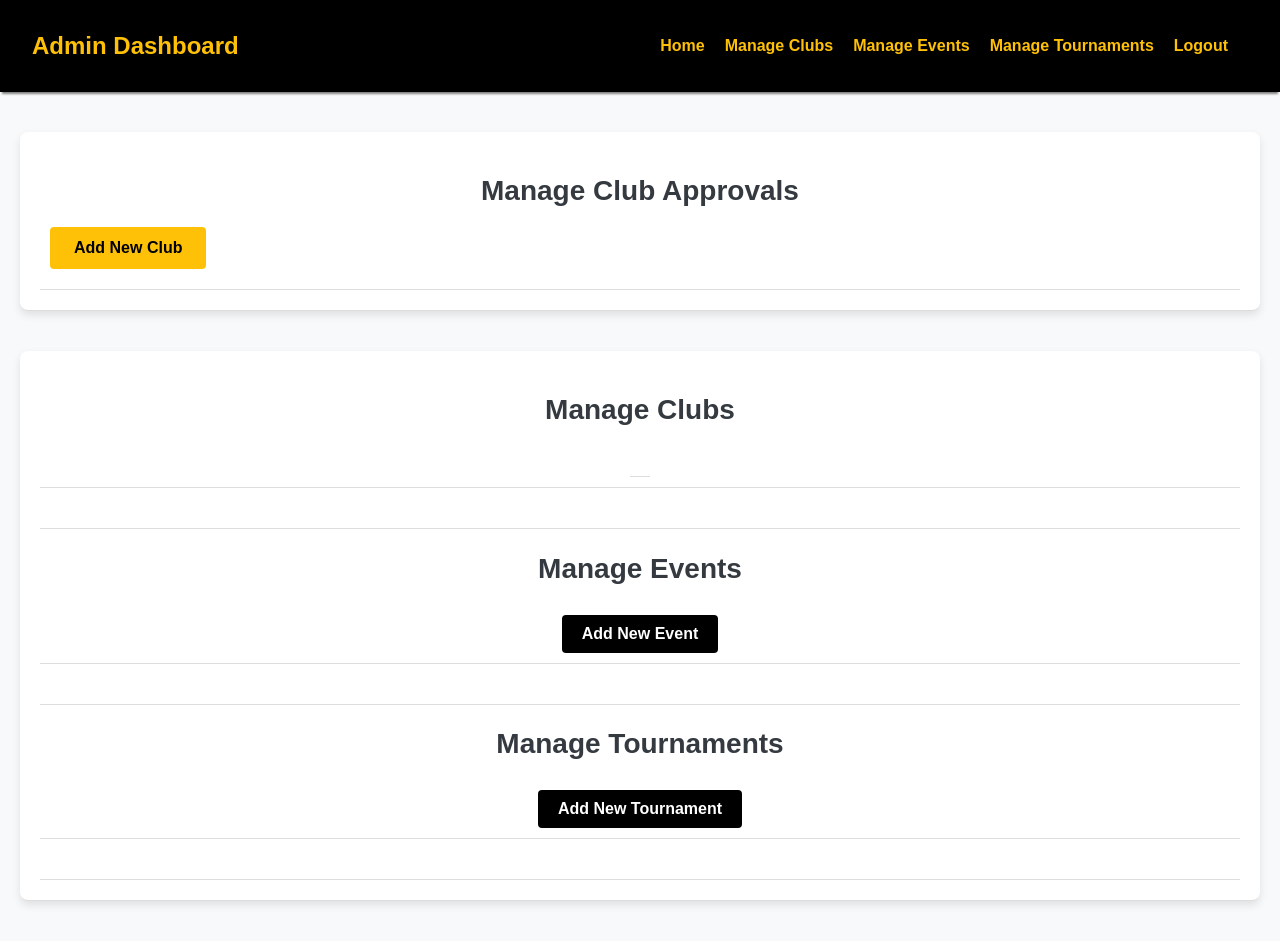
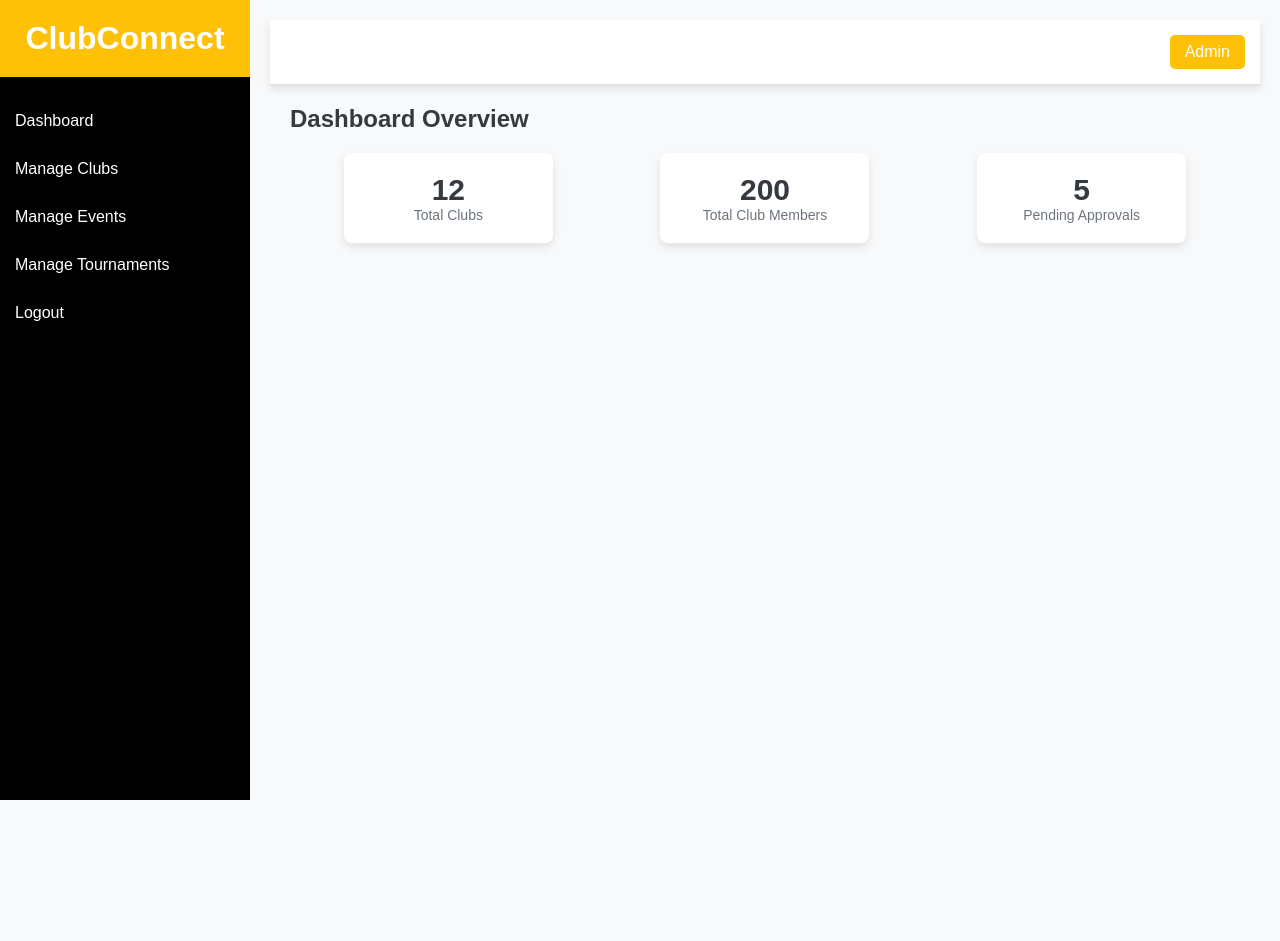
Before and after one commit to pranotivarpe/ClubConnect, a PHP site: page /Admin-dashboard.html in a window 1280 px wide. After the commit the page ends 800 px from the top, so only its background shows below. Run offline with PHP 8.4, Linux system fonts and the light colour scheme.

Commit message:
admin-file changes

```diff
--- a/Admin-dashboard.html
+++ b/Admin-dashboard.html
@@ -7,42 +7,45 @@
     <link rel="stylesheet" href="styles/admin-dashboard.css" />
   </head>
   <body>
-    <nav class="navbar">
-      <h1>Admin Dashboard</h1>
+    <div class="sidebar">
+      <div class="sidebar-header">
+        <h1>ClubConnect</h1>
+      </div>
       <ul>
-        <li><a href="#">Home</a></li>
-        <li><a href="#">Manage Clubs</a></li>
-        <li><a href="#">Manage Events</a></li>
-        <li><a href="#">Manage Tournaments</a></li>
+        <li><a href="#">Dashboard</a></li>
+        <li><a href="manage-clubs.html">Manage Clubs</a></li>
+        <li><a href="manage-events.html">Manage Events</a></li>
+        <li><a href="manage-tournaments.html">Manage Tournaments</a></li>
         <li><a href="admin-login.html">Logout</a></li>
       </ul>
-    </nav>
-
-    <div class="container">
-      <h2>Manage Club Approvals</h2>
-      <button onclick="addClub()">Add New Club</button>
-      <div id="club-approval-section"></div>
     </div>
 
-    <div class="container">
-      <h2>Manage Clubs</h2>
-      <div class="button-container">
-        <div onclick="viewAllClubs()"></div>
-      </div>
-      <div id="club-section"></div>
+    <div class="main-content">
+      <nav class="topbar">
+        <div class="profile">Admin</div>
+      </nav>
 
-      <h2>Manage Events</h2>
-      <div class="button-container">
-        <button onclick="addEvent()">Add New Event</button>
-      </div>
-      <div id="event-section"></div>
+      <div class="dashboard-content">
+        <h2>Dashboard Overview</h2>
 
-      <h2>Manage Tournaments</h2>
-      <div class="button-container">
-        <button onclick="addTournament()">Add New Tournament</button>
-      </div>
-      <div id="tournament-section"></div>
-    </div>
+        <!-- Overview stats section -->
+        <div class="stats">
+          <div class="stat-box">
+            <h3 id="total-clubs">0</h3>
+            <p>Total Clubs</p>
+          </div>
+          <div class="stat-box">
+            <h3 id="total-members">0</h3>
+            <p>Total Club Members</p>
+          </div>
+          <div class="stat-box">
+            <h3 id="pending-approvals">0</h3>
+            <p>Pending Approvals</p>
+          </div>
+
+        </div>
+
+
 
     <script src="js/admin-dashboard.js"></script>
   </body>
--- a/styles/admin-dashboard.css
+++ b/styles/admin-dashboard.css
@@ -1,203 +1,145 @@
-body {
-  font-family: Arial, sans-serif;
-  background-color: #f8f9fa;
+/* General Reset */
+* {
   margin: 0;
   padding: 0;
+  box-sizing: border-box;
+  font-family: Arial, sans-serif;
 }
 
-.navbar {
+/* Sidebar Styles */
+.sidebar {
+  width: 250px;
+  height: 100vh;
   background-color: #000;
-  color: #ffc107;
-  padding: 2rem;
-  display: flex;
-  justify-content: space-between;
-  align-items: center;
-  box-shadow: 0 4px 2px -2px gray;
+  position: fixed;
+  color: white;
 }
 
-.navbar h1 {
-  font-size: 24px;
-  margin: 0;
+.sidebar-header {
+  padding: 20px;
+  text-align: center;
+  background-color: #ffc107;
 }
 
-.navbar ul {
-  list-style-type: none;
-  margin: 0;
-  padding: 0;
-  display: flex;
+.sidebar ul {
+  list-style: none;
+  padding: 20px 0;
 }
 
-.navbar ul li {
-  margin-right: 20px;
+.sidebar ul li {
+  padding: 15px;
+  text-align: left;
 }
 
-.navbar ul li a {
-  color: #ffc107;
+.sidebar ul li a {
+  color: #fff;
   text-decoration: none;
-  font-weight: bold;
-  transition: color 0.3s;
+  font-size: 16px;
 }
 
-.navbar ul li a:hover {
-  color: #fff;
+.sidebar ul li a:hover {
+  padding-left: 10px;
+  display: block;
 }
 
-.container {
-  max-width: 1200px;
-  margin: 40px auto;
+/* Main Content */
+.main-content {
+  margin-left: 250px;
   padding: 20px;
+  background-color: #f8f9fa;
+  min-height: 100vh;
+}
+
+.topbar {
+  display: flex;
+  justify-content: flex-end;
   background-color: #fff;
+  padding: 15px;
+  border-bottom: 1px solid #ddd;
   box-shadow: 0 4px 8px rgba(0, 0, 0, 0.1);
-  border-radius: 8px;
+}
+
+.profile {
+  background-color: #ffc107;
+  color: white;
+  padding: 8px 15px;
+  border-radius: 5px;
+}
+
+.dashboard-content {
+  padding: 20px;
 }
 
 h2 {
-  color: #343a40;
-  font-size: 28px;
-  margin-bottom: 20px;
-  text-align: center;
-}
-
-button {
-  display: inline-block; /* Changed to inline-block for horizontal alignment */
-  padding: 12px 24px;
-  background-color: #ffc107;
-  color: #000;
-  font-size: 16px;
-  font-weight: bold;
-  border: none;
-  border-radius: 4px;
-  cursor: pointer;
-  transition: background-color 0.3s;
-  margin: 0 10px; /* Margin for spacing between buttons */
-}
-
-button:hover {
-  background-color: #ffae00;
-}
-
-#club-section,
-#event-section,
-#tournament-section {
-  margin-top: 20px;
-  text-align: center;
-}
-
-.item-container {
-  margin-bottom: 15px;
-}
-
-.item-content {
-  display: flex;
-  align-items: center;
-  justify-content: space-between;
-  border: 1px solid #ccc;
-  padding: 10px;
-  border-radius: 5px;
-  background-color: #f9f9f9;
-}
-
-.item-content h3 {
-  flex: 1;
-  margin: 0;
-  padding-right: 20px;
-  font-size: 22px;
+  font-size: 24px;
   color: #343a40;
 }
 
-div {
-  padding: 10px;
+.stats {
+  display: flex;
+  justify-content: space-around;
+  margin: 20px 0;
+}
+
+.stat-box {
+  width: 22%;
+  background-color: #fff;
+  text-align: center;
+  padding: 20px;
+  border-radius: 8px;
+  box-shadow: 0 4px 8px rgba(0, 0, 0, 0.1);
+}
+
+.stat-box h3 {
+  font-size: 30px;
+  color: #343a40;
+}
+
+.stat-box p {
+  font-size: 14px;
+  color: #6c757d;
+}
+
+/* Table Section */
+.table-section {
+  background-color: #fff;
+  padding: 20px;
+  border-radius: 8px;
+  box-shadow: 0 4px 8px rgba(0, 0, 0, 0.1);
+}
+
+table {
+  width: 100%;
+  border-collapse: collapse;
+  margin-top: 10px;
+}
+
+th,
+td {
+  padding: 12px;
+  text-align: left;
   border-bottom: 1px solid #ddd;
 }
 
-.button-container {
-  display: flex;
-  justify-content: center;
-  align-items: center;
-  margin-top: 20px;
+th {
+  background-color: #f1f1f1;
 }
 
-.button-container button {
-  padding: 10px 20px;
-  background-color: #000;
-  color: #fff;
-  border-radius: 4px;
-  border: none;
-  cursor: pointer;
-  font-size: 16px;
+.status {
+  padding: 5px 10px;
+  border-radius: 20px;
+  color: white;
+  font-size: 12px;
 }
 
-.button-container button:hover {
-  background-color: #555;
+.status.active {
+  background-color: #28a745;
 }
 
-/* Additional styles for edit and delete buttons */
-.edit-btn {
-  background-color: #28a745; /* Green for Edit */
-  margin-left: 10px; /* Space between buttons */
+.status.pending {
+  background-color: #ffc107;
 }
 
-.edit-btn:hover {
-  background-color: #218838; /* Darker green on hover */
+.status.failed {
+  background-color: #dc3545;
 }
-
-.delete-btn {
-  background-color: #dc3545; /* Red for Delete */
-  margin-left: 10px; /* Space between buttons */
-}
-
-.delete-btn:hover {
-  background-color: #c82333; /* Darker red on hover */
-}
-
-/* Club approval */
-
-.item-container {
-  margin-bottom: 15px;
-}
-
-.item-content {
-  display: flex;
-  align-items: center;
-  justify-content: space-between;
-  border: 1px solid #ccc;
-  padding: 10px;
-  border-radius: 5px;
-  background-color: #f9f9f9;
-}
-
-.item-content h3 {
-  flex: 1;
-  margin: 0;
-  padding-right: 20px;
-  font-size: 22px;
-  color: #343a40;
-}
-
-.approve-btn {
-  background-color: #28a745; /* Green for Approve */
-  margin-left: 10px; /* Space between buttons */
-  padding: 8px 16px;
-  color: #fff;
-  border: none;
-  border-radius: 4px;
-  cursor: pointer;
-}
-
-.approve-btn:hover {
-  background-color: #218838; /* Darker green on hover */
-}
-
-.reject-btn {
-  background-color: #dc3545; /* Red for Reject */
-  margin-left: 10px; /* Space between buttons */
-  padding: 8px 16px;
-  color: #fff;
-  border: none;
-  border-radius: 4px;
-  cursor: pointer;
-}
-
-.reject-btn:hover {
-  background-color: #c82333; /* Darker red on hover */
-}
```
Also changed, not shown: js/admin-dashboard.js (+104 -71 lines), manage-clubs.html (added, +33 -0 lines), manage-events.html (added, +33 -0 lines), manage-tournaments.html (added, +33 -0 lines), styles/manage-styles.css (added, +67 -0 lines).
